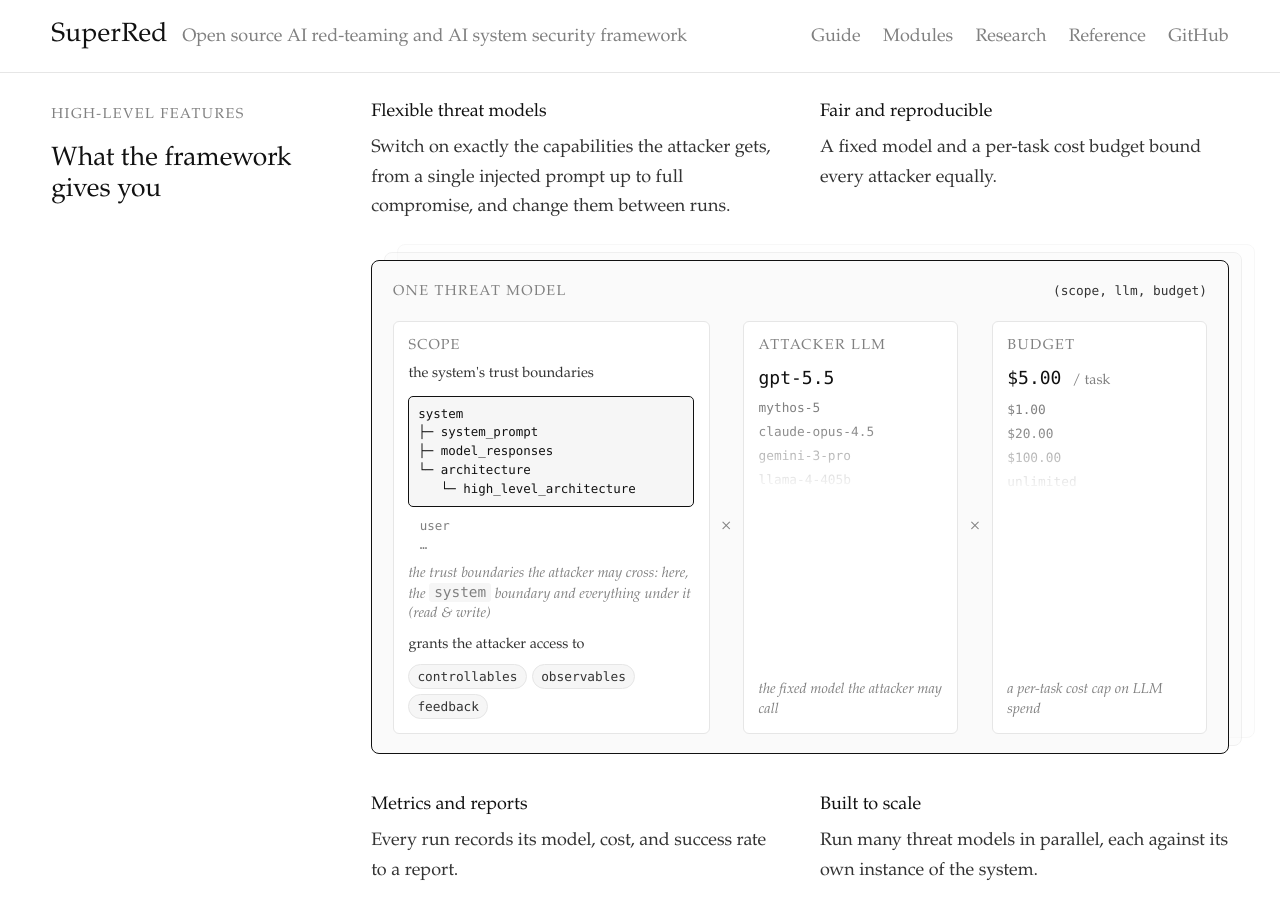
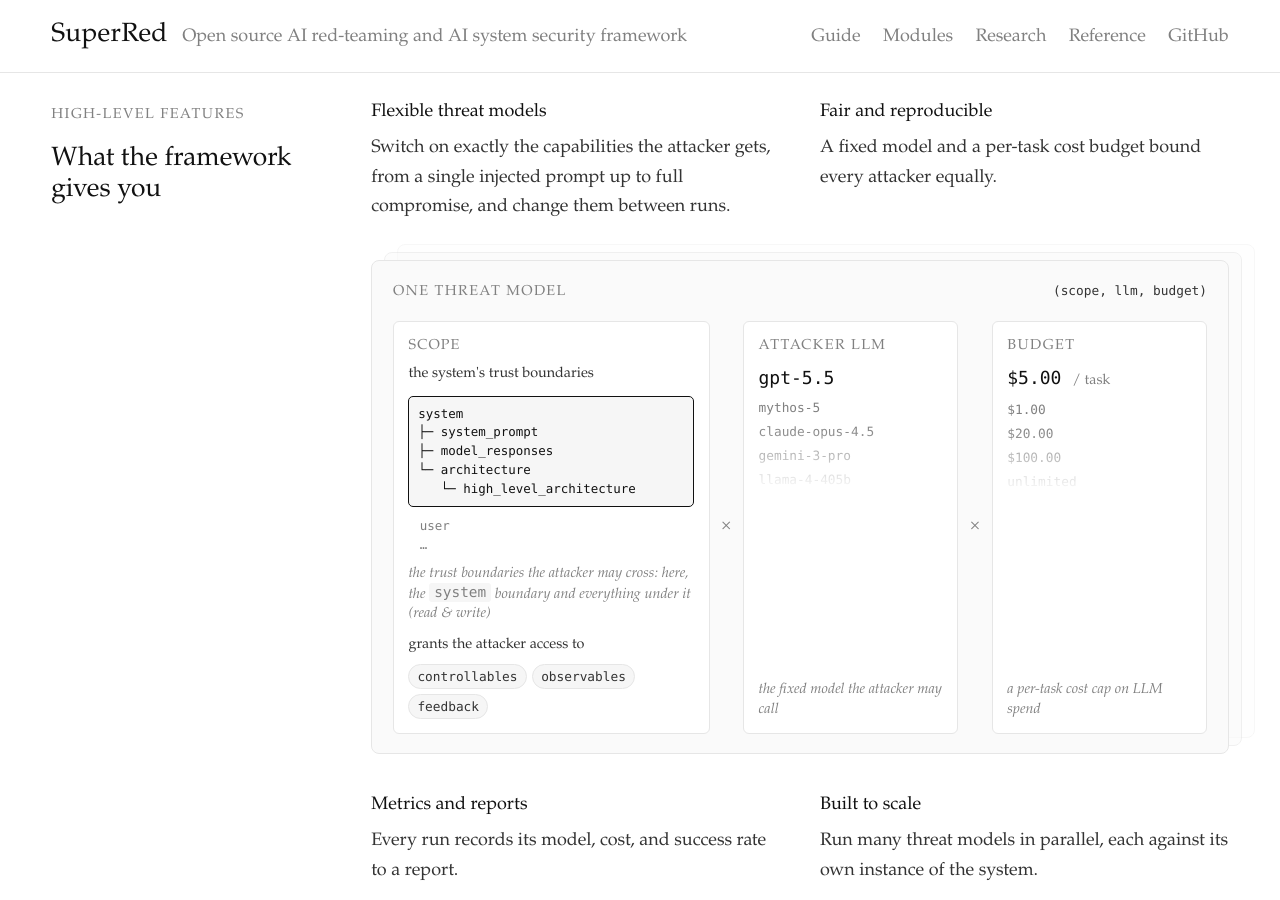
Before and after one commit to RoldSI/superred, a Jekyll site: the page built from docs/index.html, in a window 1280 px wide and 900 px high, scrolled down 3496 px. Built offline with Jekyll 4.4.1, drawn with Linux system fonts in a browser that asks for light colours.

Commit message:
style(site): consistent hover-darken borders on the home-page graphics
Match the audience cards' behaviour (light border that darkens to gray on
hover) across the other bordered graphics:
- results screenshot frame: add the hover.
- threat-model card: was always dark (ink border); now light by default and
  darkens on hover, like the rest.
- setup diagram box (optimizer/controller/target/security-claim): add the hover.
All use the same border-color transition as the audience cards.

```diff
--- a/docs/assets/home.css
+++ b/docs/assets/home.css
@@ -686,7 +686,9 @@
   padding: 2.2rem 2rem;
   border: 1px solid var(--line);
   border-radius: 6px;
+  transition: border-color 120ms ease;
 }
+.sd-box:hover { border-color: var(--gray); }
 
 .sd-grid {
   display: grid;
@@ -941,11 +943,13 @@
   position: relative;
   z-index: 1;
   box-sizing: border-box;
-  border: 1px solid var(--ink);
+  border: 1px solid var(--line);
   border-radius: 8px;
   background: #fafafa;
   padding: 1.2rem 1.3rem;
+  transition: border-color 120ms ease;
 }
+.tmt-card:hover { border-color: var(--gray); }
 .tmt-head {
   display: flex;
   align-items: baseline;
@@ -1073,7 +1077,9 @@
   background: #ffffff;
   padding: 0.55rem;
   overflow: hidden;
+  transition: border-color 120ms ease;
 }
+.results-shot:hover { border-color: var(--gray); }
 .results-shot img {
   display: block;
   width: 100%;
```
